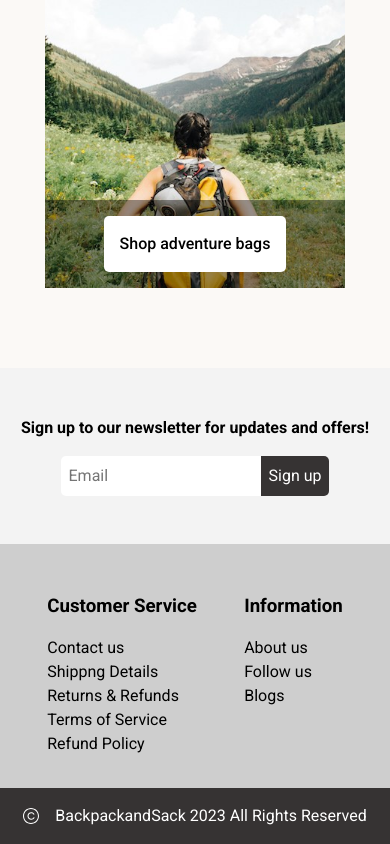
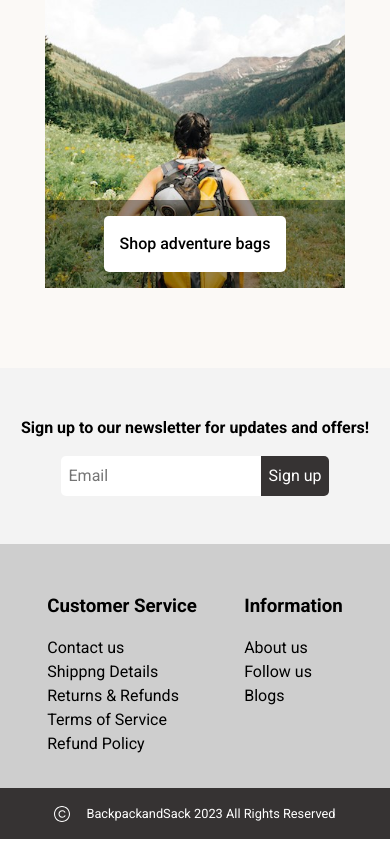
Before and after one commit to dave-forbes/shopping-cart, a React (Vite) app in the folder shopping-cart/: page / in a window 390 px wide. Shown: the part 1204-2048 px from the top of the page. Built offline with nearby package versions, Linux system fonts and the light colour scheme; a web font is replaced by a local one.

Commit message:
added media query to ensure footer text does not wrap

```diff
--- a/shopping-cart/src/components/footer/Footer.module.css
+++ b/shopping-cart/src/components/footer/Footer.module.css
@@ -30,3 +30,9 @@
   display: flex;
   flex-direction: column;
 }
+
+@media (max-width: 400px) {
+  .legal {
+    font-size: 0.8rem;
+  }
+}
```
